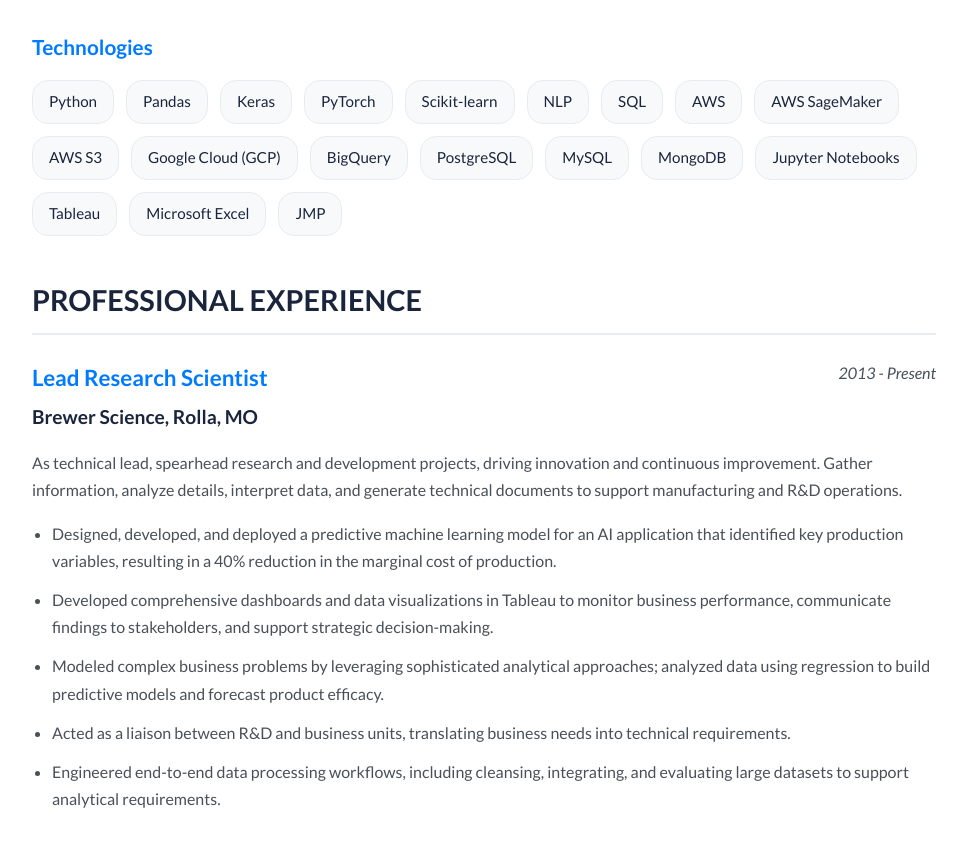
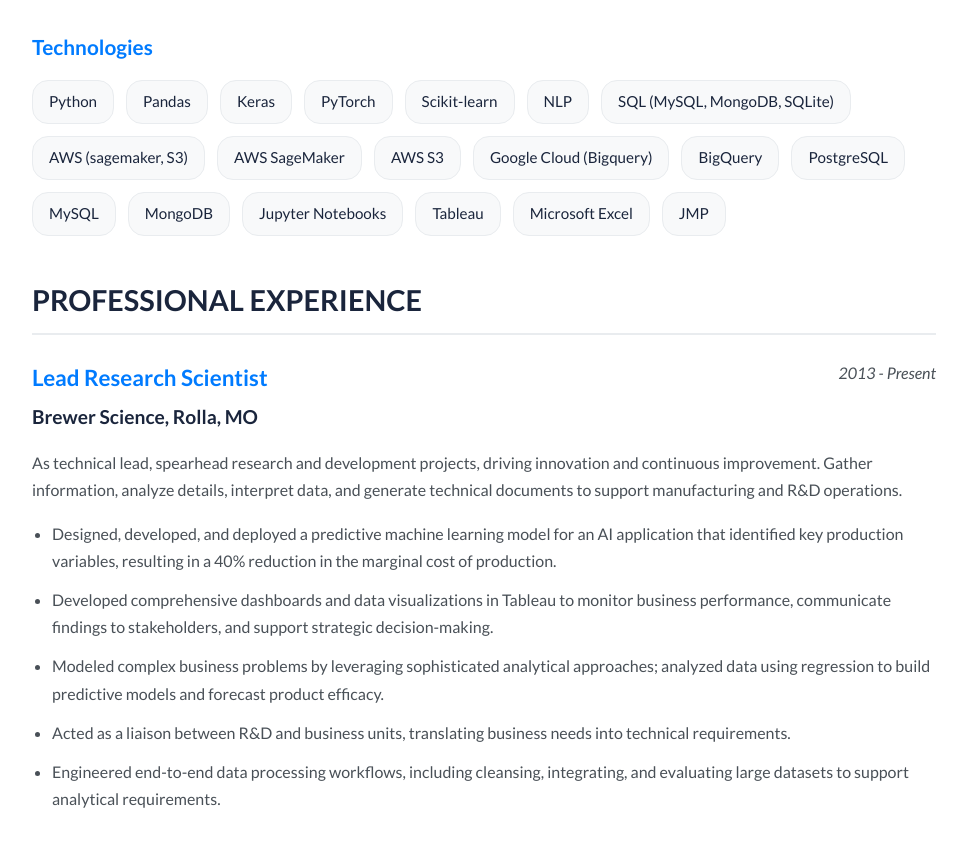
Before and after one commit to tantiboro/tantiboro.github.io, a plain HTML site: page index.html in a window 1280 px wide. Shown: the part 1146-1995 px from the top of the page, without its empty margins (156-1123 px from the left). Drawn offline with Linux system fonts and the light colour scheme.

Commit message:
V2: updating index.htmlr

```diff
--- a/index.html
+++ b/index.html
@@ -58,12 +58,12 @@
                     <span class="tech-pill">PyTorch</span>
                     <span class="tech-pill">Scikit-learn</span>
                     <span class="tech-pill">NLP</span>
-                    <span class="tech-pill">SQL</span>
+                    <span class="tech-pill">SQL (MySQL, MongoDB, SQLite)</span>
 
-                    <span class="tech-pill">AWS</span>
+                    <span class="tech-pill">AWS (sagemaker, S3)</span>
                     <span class="tech-pill">AWS SageMaker</span>
                     <span class="tech-pill">AWS S3</span>
-                    <span class="tech-pill">Google Cloud (GCP)</span>
+                    <span class="tech-pill">Google Cloud (Bigquery)</span>
                     <span class="tech-pill">BigQuery</span>
 
                     <span class="tech-pill">PostgreSQL</span>
```
